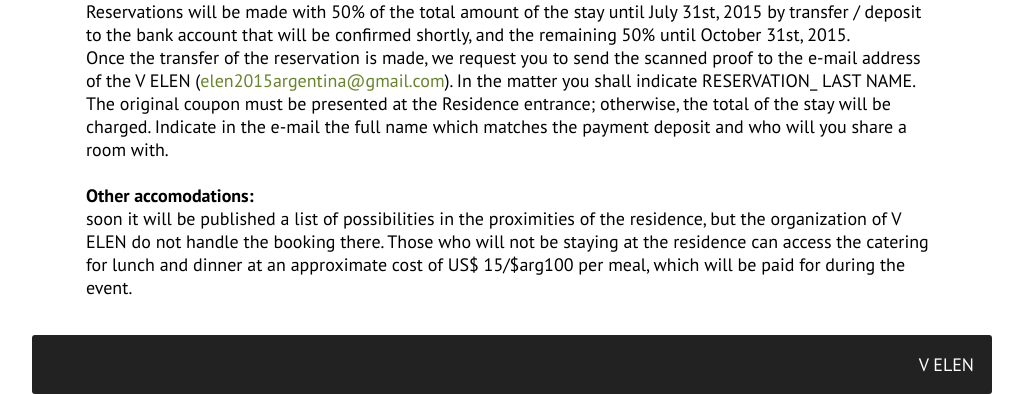
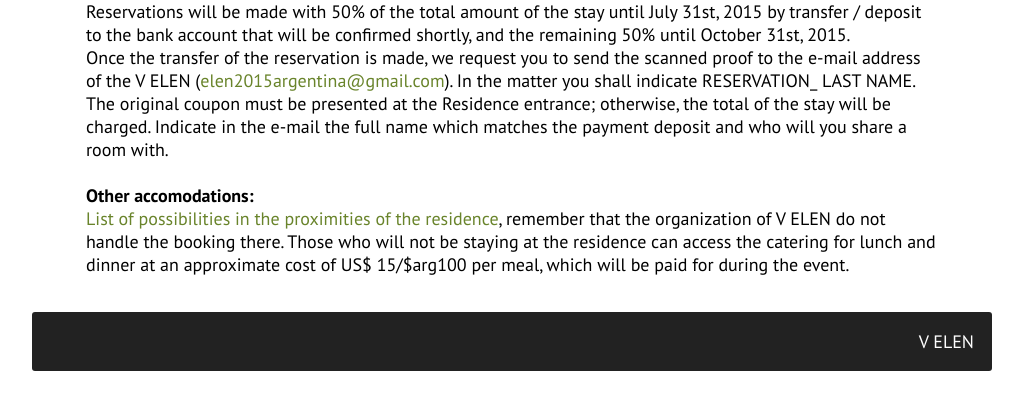
Before and after one commit to Greenderella/ELEN2015, a PHP site: page /english/sede.php in a window 1280 px wide. Shown: the part 1206-1600 px from the top of the page, without its empty margins (128-1151 px from the left). After the commit the page ends 1577 px from the top, so only its background shows below. Run offline with PHP 8.4, Linux system fonts and the light colour scheme; some libraries are stand-ins or nearby versions.

Commit message:
Sede
Other accomodations

```diff
--- a/english/sede.php
+++ b/english/sede.php
@@ -26,7 +26,7 @@
 					Once the transfer of the reservation is made, we request you to send the scanned proof to the e-mail address of the V ELEN (<a href="mailto:elen2015argentina@gmail.com">elen2015argentina@gmail.com</a>). In the matter you shall indicate RESERVATION_ LAST NAME. The original coupon must be presented at the Residence entrance; otherwise, the total of the stay will be charged. Indicate in the e-mail the full name which matches the payment deposit and who will you share a room with.
 					<br />
 					<br />
-					<h3>Other accomodations:</h3>soon it will be published a list of possibilities in the proximities of the residence, but the organization of V ELEN do not handle the booking there. Those who will not be staying at the residence can access the catering for lunch and dinner at an approximate cost of US$ 15/$arg100 per meal, which will be paid for during the event.
+					<h3>Other accomodations:</h3><a href="Descargas/Hoteles Tucumán.pdf">List of possibilities in the proximities of the residence</a>, remember that the organization of V ELEN do not handle the booking there. Those who will not be staying at the residence can access the catering for lunch and dinner at an approximate cost of US$ 15/$arg100 per meal, which will be paid for during the event.
 					<br />
 				</div>
 				</div>
--- a/sede.php
+++ b/sede.php
@@ -25,8 +25,6 @@
 					<br />
 					<h3>Otros alojamientos:</h3><a href="Descargas/Hoteles Tucumán.pdf">Lista de posibilidades en las cercanías de la residencia</a>, se recalca que la organización del V ELEN no se encargará de la reserva de las mismas. Quienes no se alojen en la residencia, podrán acceder a los servicios de comedor para el almuerzo y la cena a un costo aproximado de U$15/$100 por cada comida, las que se contratarán durante el desarrollo del evento.
 					<br />
-					<br />
-					 To read these conditions in English please refer to the <a href="Descargas/1st Announcement April 2015.pdf">1st announcement</a>.
 				</div>
 				</div>
 			</div>
```
